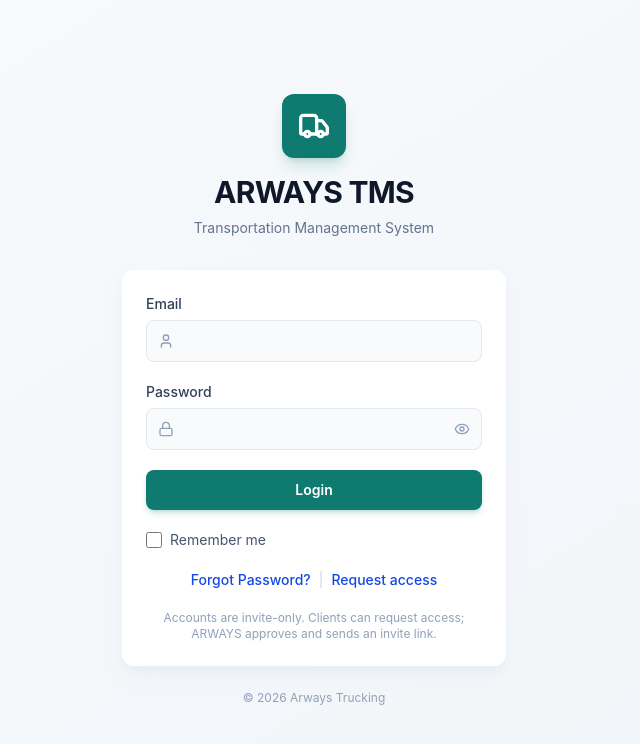
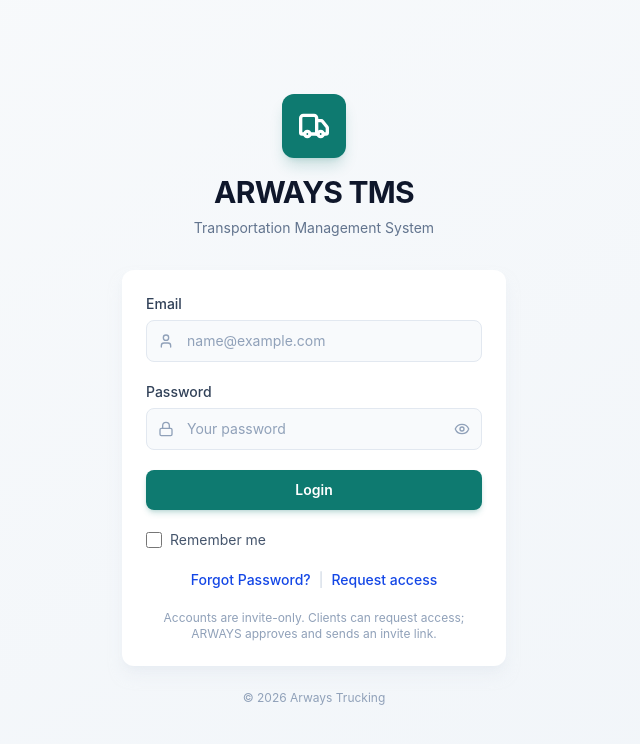
Before and after one commit to JimDev20/Arways-TMS, a Next.js app in the folder frontend/: page /login in a window 1280 px wide. Shown: the top 744 px of the page, without its empty margins (326-966 px from the left). Built offline with nearby package versions, Linux system fonts and the light colour scheme; no server answers.

Commit message:
fix: add clarifying placeholders to login email and password

```diff
--- a/frontend/src/app/login/page.tsx
+++ b/frontend/src/app/login/page.tsx
@@ -97,6 +97,7 @@ export default function LoginPage() {
                   id="email"
                   type="email"
                   autoComplete="username"
+                  placeholder="name@example.com"
                   aria-describedby={emailHint(email) ? 'email-hint' : undefined}
                   className="block w-full rounded-lg border border-slate-200 bg-slate-50 py-2.5 pl-10 pr-3 text-sm text-slate-900 placeholder-slate-400 focus:border-[#0e7a70] focus:bg-white focus:outline-none focus:ring-1 focus:ring-[#0e7a70] transition-all"
                   value={email}
@@ -116,6 +117,7 @@ export default function LoginPage() {
                   id="password"
                   type={showPassword ? 'text' : 'password'}
                   autoComplete="current-password"
+                  placeholder="Your password"
                   aria-describedby={[error ? 'login-error' : null, capsOn && password ? 'pw-caps' : null, password && password.length < 10 ? 'pw-len' : null].filter(Boolean).join(' ') || undefined}
                   className="block w-full rounded-lg border border-slate-200 bg-slate-50 py-2.5 pl-10 pr-11 text-sm text-slate-900 placeholder-slate-400 focus:border-[#0e7a70] focus:bg-white focus:outline-none focus:ring-1 focus:ring-[#0e7a70] transition-all"
                   value={password}
```
